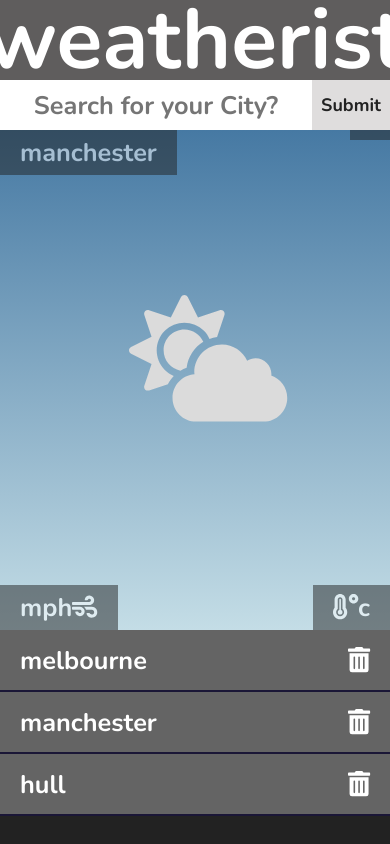
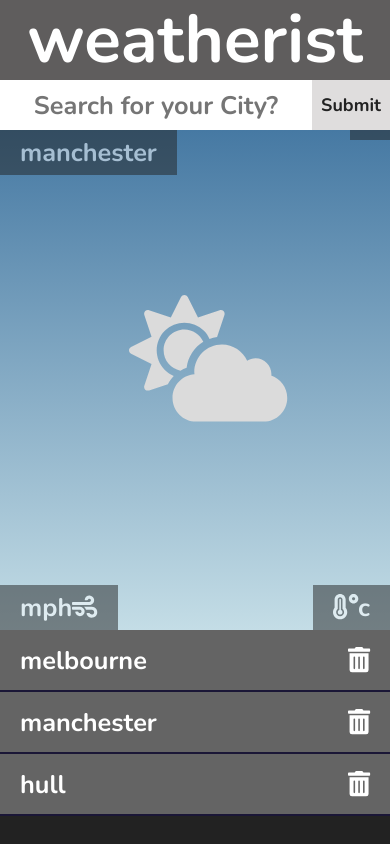
Before and after one commit to chezynick/weatherApp, a React (Create React App) app: page / in a window 390 px wide. Built offline with nearby package versions, Linux system fonts and the light colour scheme; no server answers.

Commit message:
added mobile css

```diff
--- a/src/App.css
+++ b/src/App.css
@@ -18,7 +18,7 @@ body {
   display:flex;
   flex-wrap:wrap;
   font-size: 1.5vh;
-  justify-content: center;
+  justify-content: space-evenly;
 }
 .left {
   min-width:320px;
@@ -39,7 +39,7 @@ body {
   height:80px;
   background-color: rgb(95, 93, 93);
   color:white;
-  font-size: 10vh;
+  font-size: 8vh;
   display:flex;
   justify-content: center;
   align-items: center;
```
